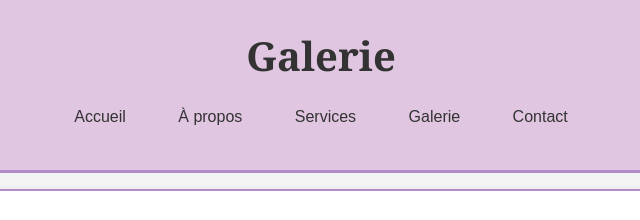
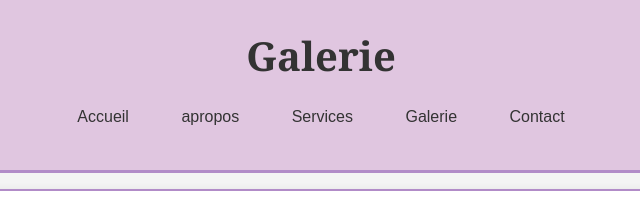
Before and after one commit to carnaverone/webpage, a plain HTML site: page gallery.html in a window 1280 px wide. Shown: the top 220 px of the page, 319-959 px from the left. Drawn offline with Linux system fonts and the light colour scheme.

Commit message:
Update gallery.html

```diff
--- a/gallery.html
+++ b/gallery.html
@@ -17,7 +17,7 @@
             <nav>
                 <ul>
                     <li><a href="index.html">Accueil</a></li>
-                    <li><a href="aporpos.html">À propos</a></li>
+                    <li><a href="aporpos.html">apropos</a></li>
                     <li><a href="services.html">Services</a></li>
                     <li><a href="gallery.html" class="current">Galerie</a></li>
                     <li><a href="contact.html">Contact</a></li>
```
